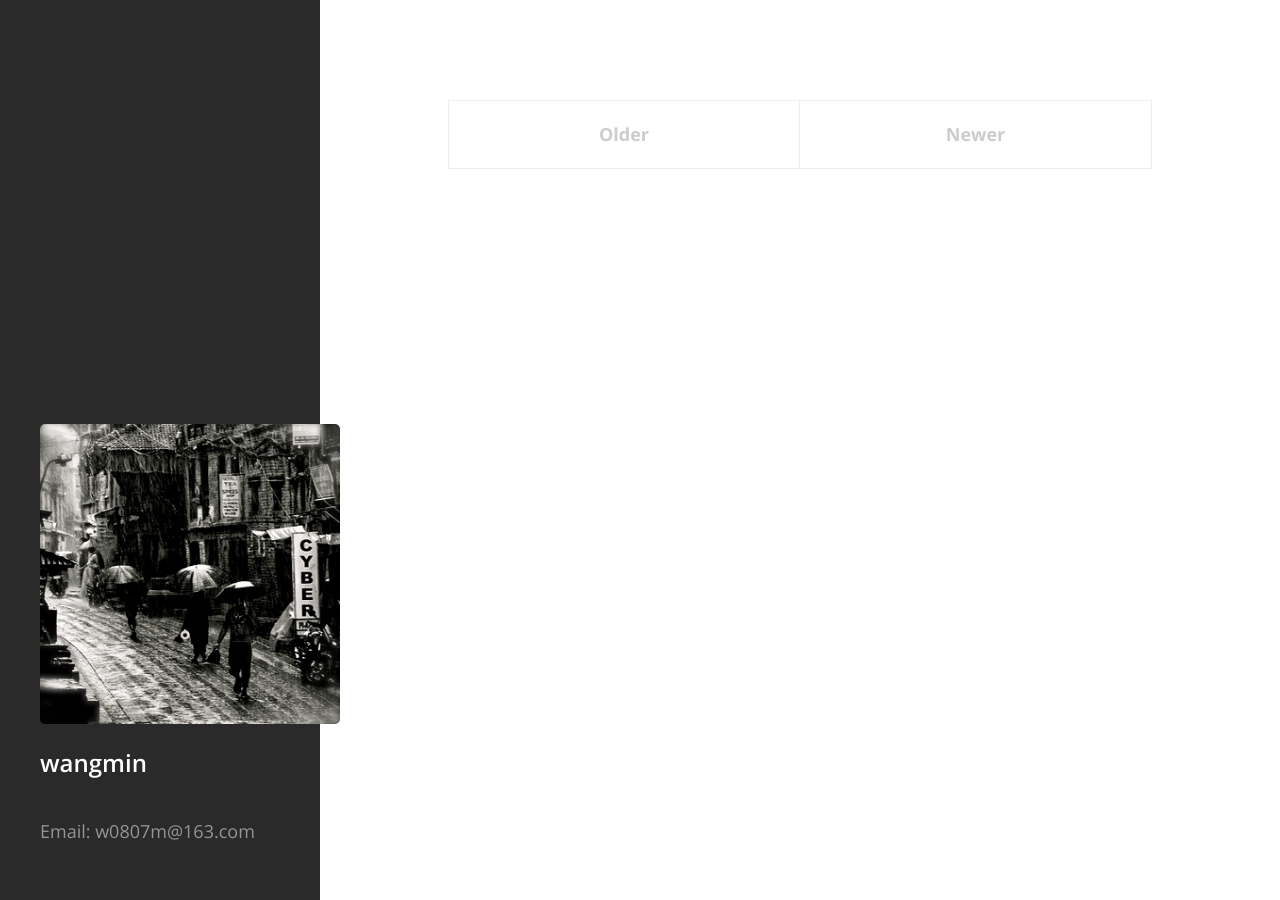
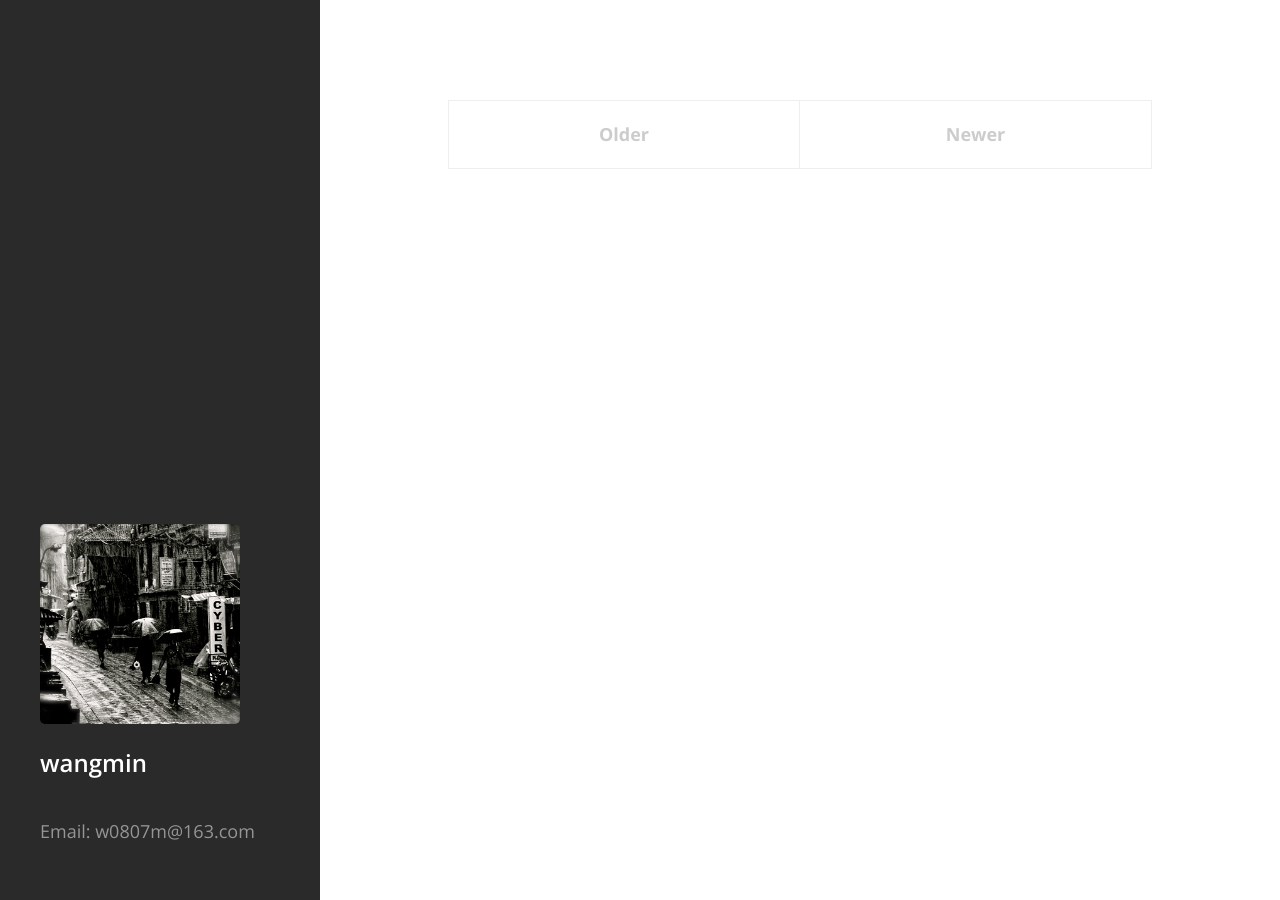
Before and after one commit to wmin0807/wmin0807.github.io, a Jekyll site: the page built from index.html, in a window 1280 px wide. Built offline with Jekyll 4.4.1, drawn with Linux system fonts in a browser that asks for light colours; Markdown is read by kramdown in place of the engine named in the settings; the list of posts is cut into pages by our own code.

Commit message:
Update default.html

```diff
--- a/_layouts/default.html
+++ b/_layouts/default.html
@@ -7,7 +7,7 @@
 
   <header class="masthead">
     <div class="masthead-inner">
-      <img width="300" height="300"  src="/public/touxiang.png" />
+      <img width="200" height="200"  src="/public/touxiang.png" />
       <!--<h1>{{ site.title }}</h1>
       <p class="lead">{{ site.description }}</p>-->
       <h3>wangmin</h3>
```
